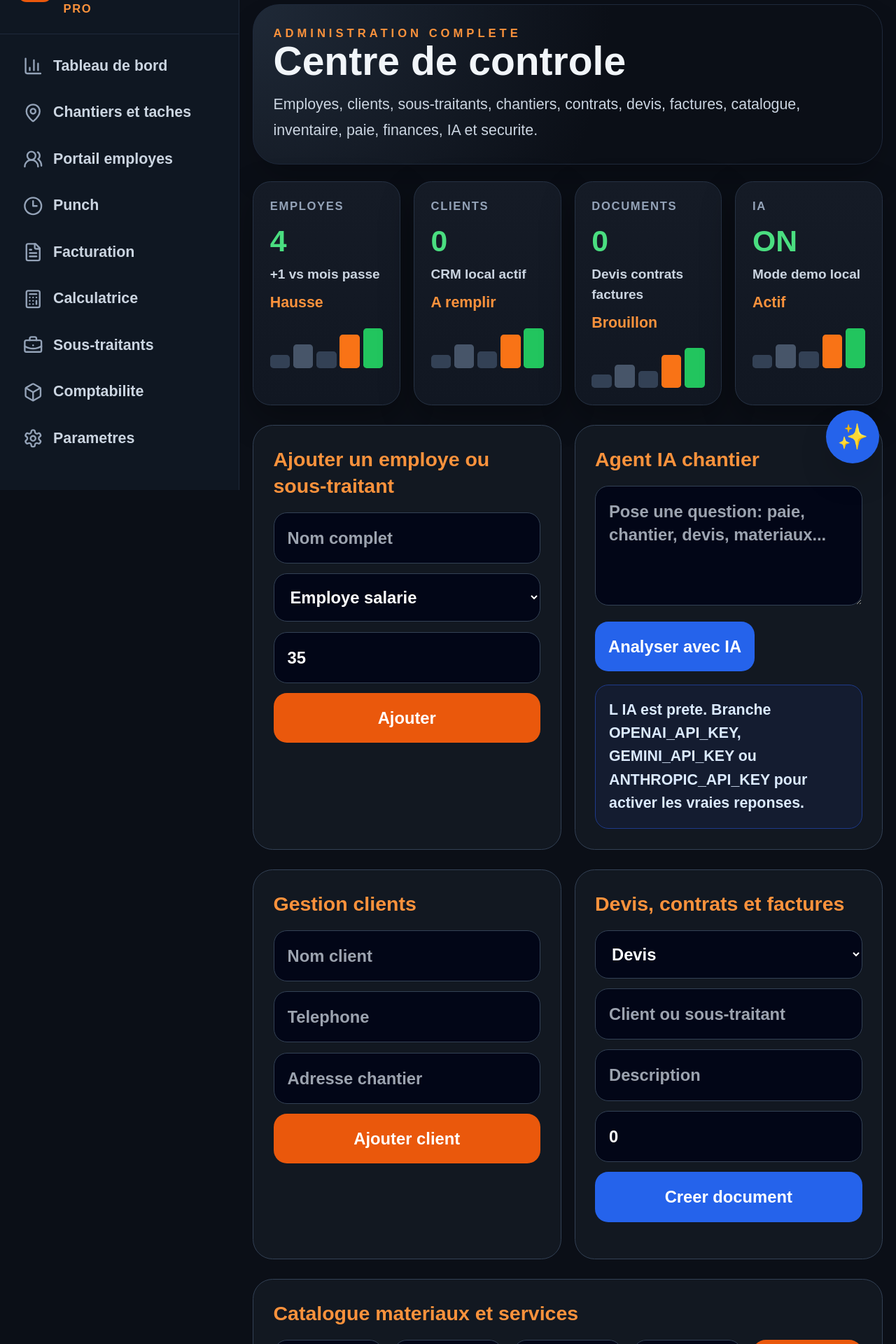
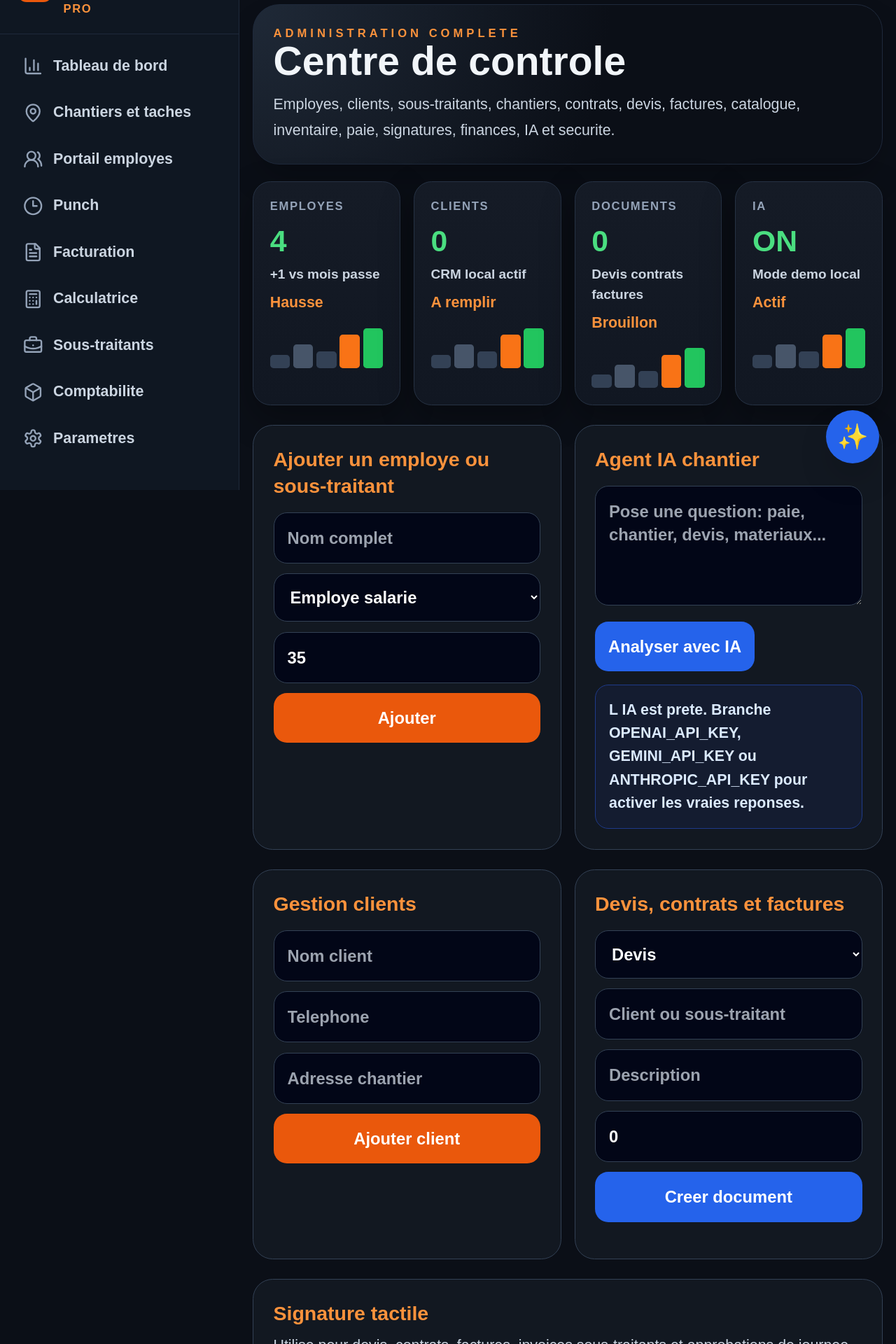
Before and after one commit to bisaillonpatrick1979-dev/Chatgpt-hailite-, a Next.js app: page /admin in a window 1280 px wide. Shown: the part 100-2020 px from the top of the page at 70% size. Built offline with nearby package versions, Linux system fonts and the light colour scheme.

Commit message:
Add signature approval to admin

```diff
--- a/app/admin/page.tsx
+++ b/app/admin/page.tsx
@@ -5,6 +5,7 @@ import { BusinessTools } from "@/components/BusinessTools";
 import { PayrollMini } from "@/components/PayrollMini";
 import { CatalogTools } from "@/components/CatalogTools";
 import { InventoryTools } from "@/components/InventoryTools";
+import { SignatureBox } from "@/components/SignatureBox";
 
 export default function Admin() {
   return (
@@ -12,7 +13,7 @@ export default function Admin() {
       <section className="rounded-[2rem] border border-slate-800 bg-[radial-gradient(circle_at_top_left,#1f2937,#0b0f17_55%)] p-6 shadow-2xl">
         <p className="text-sm font-black uppercase tracking-[0.3em] text-orange-400">Administration complete</p>
         <h1 className="text-5xl font-black">Centre de controle</h1>
-        <p className="large-readable mt-3 text-slate-300">Employes, clients, sous-traitants, chantiers, contrats, devis, factures, catalogue, inventaire, paie, finances, IA et securite.</p>
+        <p className="large-readable mt-3 text-slate-300">Employes, clients, sous-traitants, chantiers, contrats, devis, factures, catalogue, inventaire, paie, signatures, finances, IA et securite.</p>
       </section>
       <section className="mt-5 grid gap-4 md:grid-cols-4">
         <TrendCard label="Employes" value="4" compare="+1 vs mois passe" status="Hausse" />
@@ -22,6 +23,7 @@ export default function Admin() {
       </section>
       <AdminTools />
       <BusinessTools />
+      <SignatureBox />
       <CatalogTools />
       <InventoryTools />
       <PayrollMini />
```
